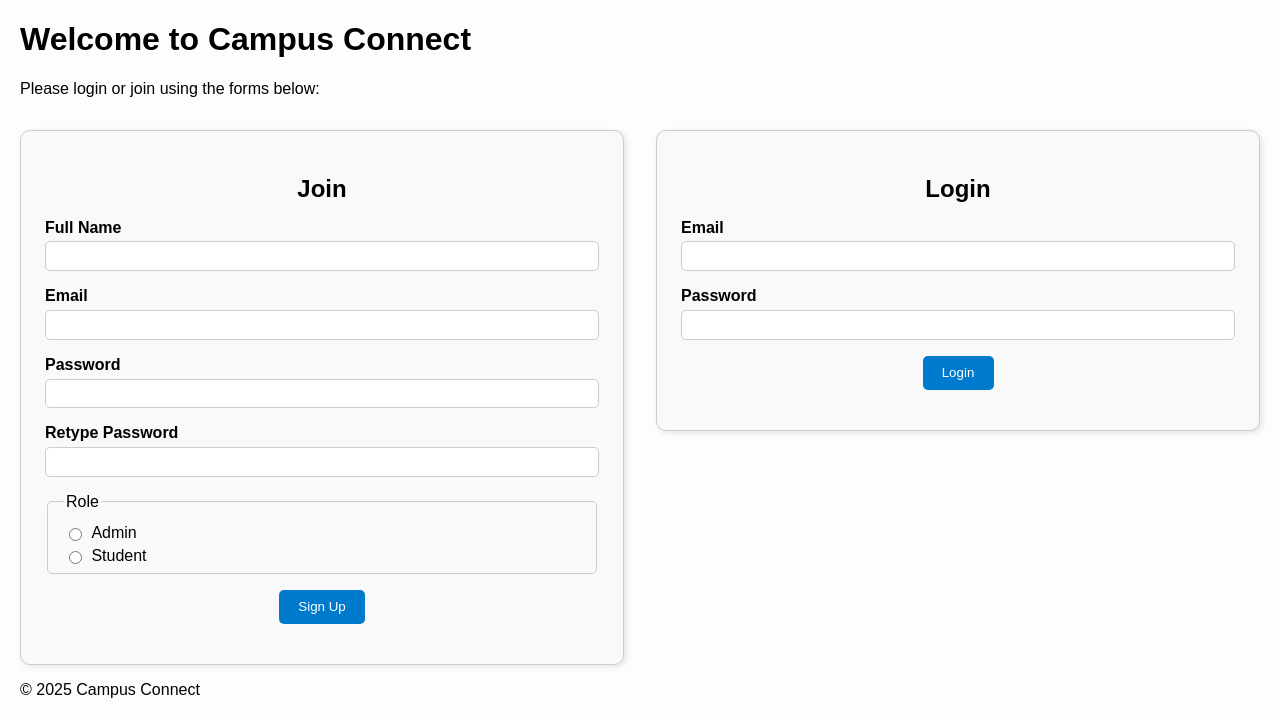
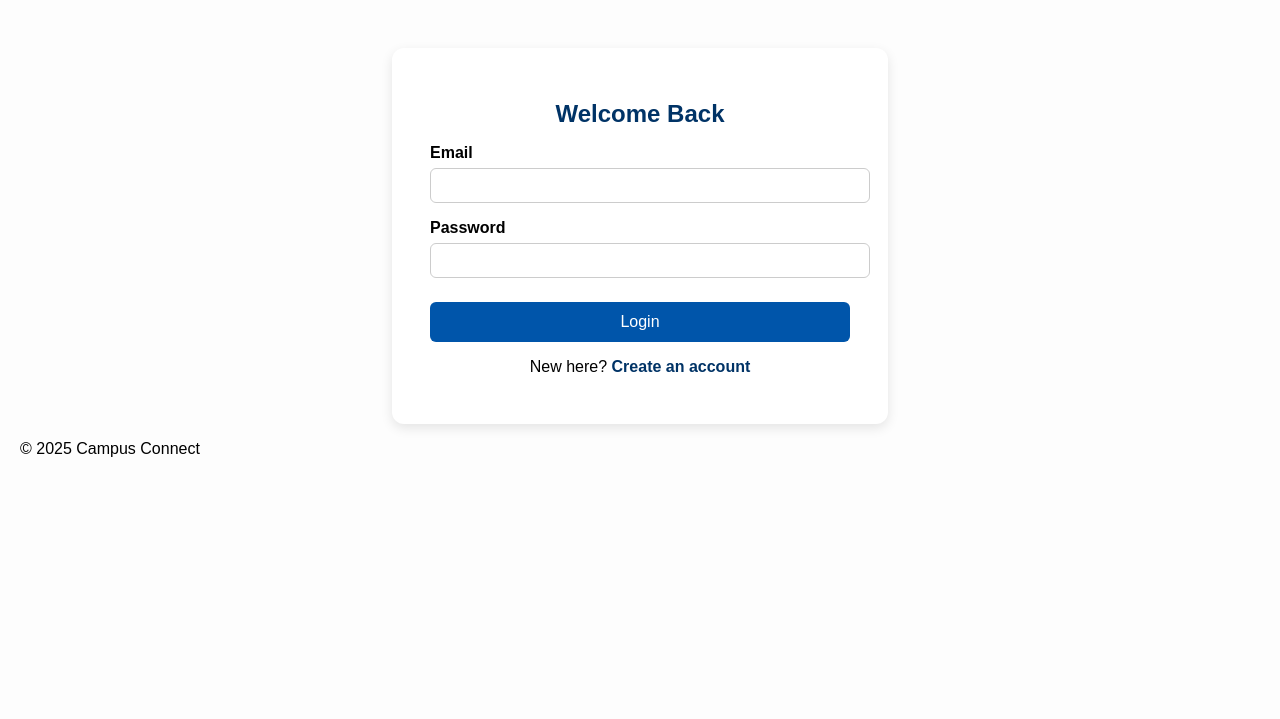
Before and after one commit to aayahosman/Campus-Connect, a Flask app: page / in a window 1280 px wide. Shown: the part 138-857 px from the top of the page. After the commit the page ends 595 px from the top, so only its background shows below. Run offline with Flask 3, Linux system fonts and the light colour scheme.

Commit message:
Signup page and about page

```diff
--- a/app.py
+++ b/app.py
@@ -26,7 +26,6 @@ def index():
 
 @app.route('/about/')
 def about():
-    flash('this is a flashed message')
     return render_template('about.html', page_title='About Us')
 
 if __name__ == '__main__':
--- a/login.py
+++ b/login.py
@@ -17,6 +17,10 @@ def index():
 @auth_bp.route('/about')
 def about():
     return render_template('about.html', page_title='About Us')
+
+@auth_bp.route('/signup/')
+def show_signup():
+    return render_template('signup.html', page_title='Campus Connect: Sign Up')
 
 @auth_bp.route('/join/', methods=['POST'])
 def join():
--- /dev/null
+++ b/static/auth.css
@@ -0,0 +1,52 @@
+.auth-wrapper {
+    display: flex;
+    justify-content: center;
+    margin-top: 3rem;
+}
+
+.auth-box {
+    width: 420px;
+    background: #ffffff;
+    padding: 2rem 2.4rem;
+    border-radius: 12px;
+    box-shadow: 0px 4px 12px rgba(0,0,0,0.10);
+}
+
+.auth-box h2 {
+    text-align: center;
+    margin-bottom: 1rem;
+    color: #003366;
+}
+
+.auth-box label {
+    display: block;
+    margin-top: 1rem;
+    font-weight: bold;
+}
+
+.auth-box input,
+.auth-box select {
+    width: 100%;
+    margin-top: .4rem;
+    padding: .55rem;
+    border: 1px solid #ccc;
+    border-radius: 6px;
+}
+
+.auth-box .btn {
+    width: 100%;
+    margin-top: 1.5rem;
+    padding: .7rem;
+    font-size: 1rem;
+}
+
+.switch-text {
+    text-align: center;
+    margin-top: 1rem;
+}
+
+.switch-text a {
+    color: #003366;
+    font-weight: 600;
+    text-decoration: none;
+}
--- a/templates/login.html
+++ b/templates/login.html
@@ -1,190 +1,27 @@
 {% extends "base.html" %}
 
 {% block content %}
-<style>
-/* Layout: two boxes side by side */
-.form-container {
-    display: flex;
-    justify-content: space-around;
-    align-items: flex-start;
-    flex-wrap: wrap;
-    gap: 2rem;
-    margin-top: 2rem;
-}
+<link rel="stylesheet" href="{{ url_for('static', filename='auth.css') }}">
 
-.form-box {
-    flex: 1 1 300px;
-    border: 1px solid #ccc;
-    border-radius: 10px;
-    padding: 1.5rem;
-    box-shadow: 2px 2px 6px rgba(0,0,0,0.1);
-    background-color: #f9f9f9;
-}
+<div class="auth-wrapper">
+    <div class="auth-box">
+        <h2>Welcome Back</h2>
 
-form h2 {
-    text-align: center;
-    margin-bottom: 1rem;
-}
+        <form action="{{ url_for('auth.login') }}" method="POST">
+            <label>Email</label>
+            <input type="text" name="email" required>
 
-/* Normal labels (text above input) */
-.field-label {
-    display: block;
-    margin-top: 1rem;
-    font-weight: bold;
-}
+            <label>Password</label>
+            <input type="password" name="password" required>
 
-.field-label input {
-    display: block;
-    width: 100%;
-    padding: 0.4rem;
-    margin-top: 0.3rem;
-    box-sizing: border-box;
-    border: 1px solid #ccc;
-    border-radius: 5px;
-}
+            <button type="submit" class="btn">Login</button>
+        </form>
 
-/* General input styling (for login form too) */
-form input[type="text"],
-form input[type="password"] {
-    width: 100%;
-    padding: 0.4rem;
-    box-sizing: border-box;
-    border: 1px solid #ccc;
-    border-radius: 5px;
-}
-
-/* Fieldset and radios */
-fieldset {
-    margin-top: 1rem;
-    border: 1px solid #ccc;
-    border-radius: 5px;
-    padding: 0.5rem 1rem;
-}
-
-/* Each radio option on its own line, nicely aligned */
-fieldset label {
-    display: flex;
-    align-items: center;   /* vertically center radio + text */
-    gap: 0.4rem;
-    margin-top: 0.3rem;
-    font-weight: normal;
-}
-
-fieldset input[type="radio"] {
-    width: auto;
-}
-
-/* Buttons */
-button {
-    display: block;
-    margin: 1rem auto;
-    padding: 0.6rem 1.2rem;
-    border: none;
-    background-color: #007acc;
-    color: white;
-    border-radius: 5px;
-    cursor: pointer;
-}
-
-button:hover {
-    background-color: #005fa3;
-}
-.flash-error {
-    background-color: #ffe0e0;
-    border-left: 6px solid #cc0000;
-    padding: 0.9rem 1rem;
-    margin: 1rem 0;
-    border-radius: 6px;
-    color: #800;
-    font-weight: bold;
-    font-size: 1rem;
-}
-
-.flash-success {
-    background-color: #e6ffe6;
-    border-left: 6px solid #009900;
-    padding: 0.9rem 1rem;
-    margin: 1rem 0;
-    border-radius: 6px;
-    color: #064d06;
-    font-weight: bold;
-    font-size: 1rem;
-}
-
-</style>
-
-<h1>Welcome to Campus Connect</h1>
-<p>Please login or join using the forms below:</p>
-
-<div class="form-container">
-    <!-- Left: Join form -->
-    <div class="form-box">
-        <form id="joinform" action="{{ url_for('auth.join') }}" method="post">
-            <h2>Join</h2>
-
-            <label class="field-label">Full Name
-                <input type="text" name="full_name" required>
-            </label>
-
-            <label class="field-label">Email
-                <input type="text" name="email" required
-                       pattern="[a-z0-9._%+\-]+@[a-z0-9.\-]+\.[a-z]{2,}$"
-                       title="Please enter a valid email address">
-            </label>
-
-            <label class="field-label">Password
-                <input type="password" name="password1" required>
-            </label>
-
-            <label class="field-label">Retype Password
-                <input type="password" name="password2" required>
-            </label>
-
-            <fieldset>
-                <legend>Role</legend>
-                <label>
-                    <input required type="radio" name="role" value="admin">
-                    Admin
-                </label>
-
-                <label>
-                    <input required type="radio" name="role" value="student">
-                    Student
-                </label>
-            </fieldset>
-
-            <button type="submit">Sign Up</button>
-        </form>
-    </div>
-
-    <!-- Right: Login form -->
-    <div class="form-box">
-        <form id="loginform" action="{{ url_for('auth.login') }}" method="post">
-            <h2>Login</h2>
-
-            <label class="field-label">Email
-                <input type="text" name="email" required>
-            </label>
-
-            <label class="field-label">Password
-                <input type="password" name="password" required>
-            </label>
-
-            <button type="submit">Login</button>
-        </form>
+        <p class="switch-text">
+            New here?
+            <a href="{{ url_for('auth.show_signup') }}">Create an account</a>
+        </p>
     </div>
 </div>
+
 {% endblock %}
-
-{% block jquery_scripts %}
-<script>
-$("#joinform").on('submit', function (event) {
-     var pw1 = $(this).find('[name=password1]').val();
-     var pw2 = $(this).find('[name=password2]').val();
-     if (pw1 != pw2) {
-         event.preventDefault();
-         alert("Passwords don't match");
-     }
-});
-</script>
-{% endblock %}
```
Also changed, not shown: templates/about.html (+75 -3 lines), templates/greet.html (+32 -25 lines), templates/signup.html (added, +39 -0 lines).
